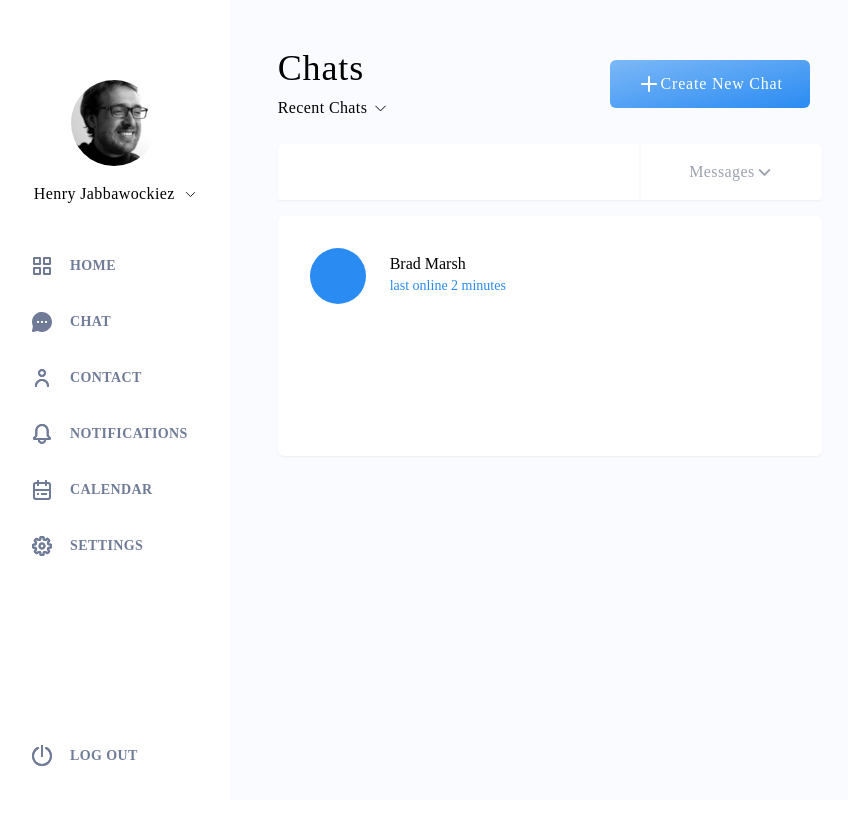
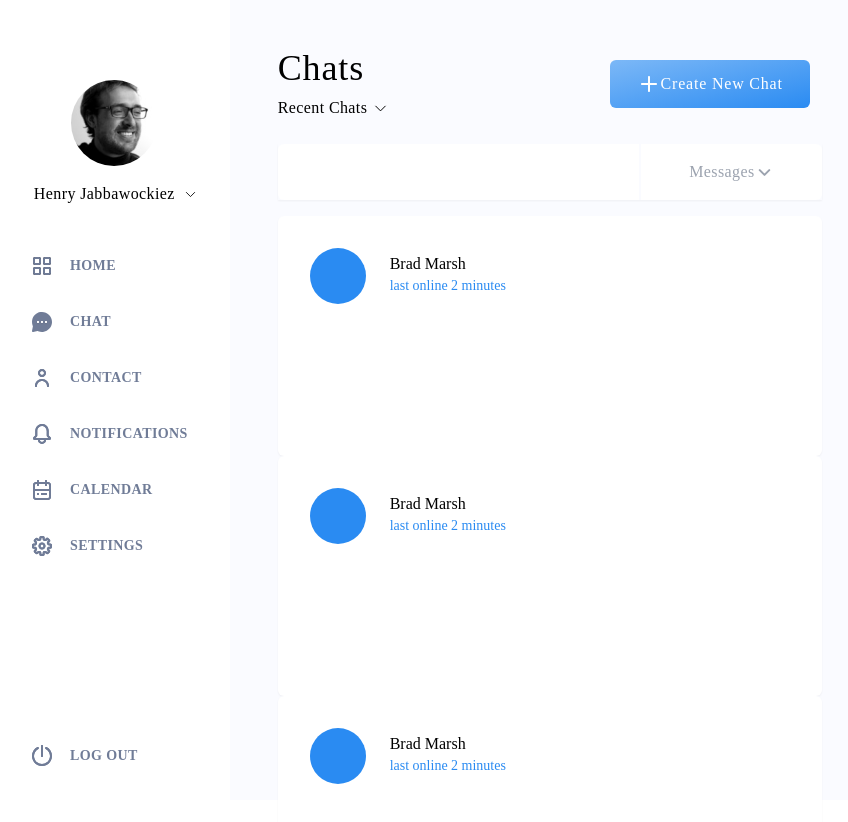
Before and after one commit to Bradley-Marsh316/react-app, a React (Create React App) app in the folder front/: page / in a window 1280 px wide. Shown: the top 822 px of the page, without its empty margins (2-850 px from the left). Before the commit the page ends 800 px from the top, so only its background shows below. Built offline with nearby package versions, Linux system fonts and the light colour scheme.

Commit message:
map for chatcards

```diff
--- a/front/src/components/Chat/ChatMenu.jsx
+++ b/front/src/components/Chat/ChatMenu.jsx
@@ -1,6 +1,21 @@
 import ChatHeader from './ChatHeader';
 import SearchBar from './SearchBar';
 import ChatCard from './ChatCard';
+
+const chatCards = [
+  {
+    userName: "Brad Marsh",
+    tagline: "last online 2 minutes"
+  },
+  {
+    userName: "Brad Marsh",
+    tagline: "last online 2 minutes"
+  },
+  {
+    userName: "Brad Marsh",
+    tagline: "last online 2 minutes"
+  },
+]
 
 export default function ChatMenu() {
   return (
@@ -8,7 +23,7 @@ export default function ChatMenu() {
       <ChatHeader />
       <SearchBar />
       <div className="w-full mt-4">
-        <ChatCard userName="Brad Marsh" tagline="last online 2 minutes" />
+        { chatCards.map(card => <ChatCard userName={card.userName} tagline={card.tagline} />) }
       </div>
     </div>
   )
```
